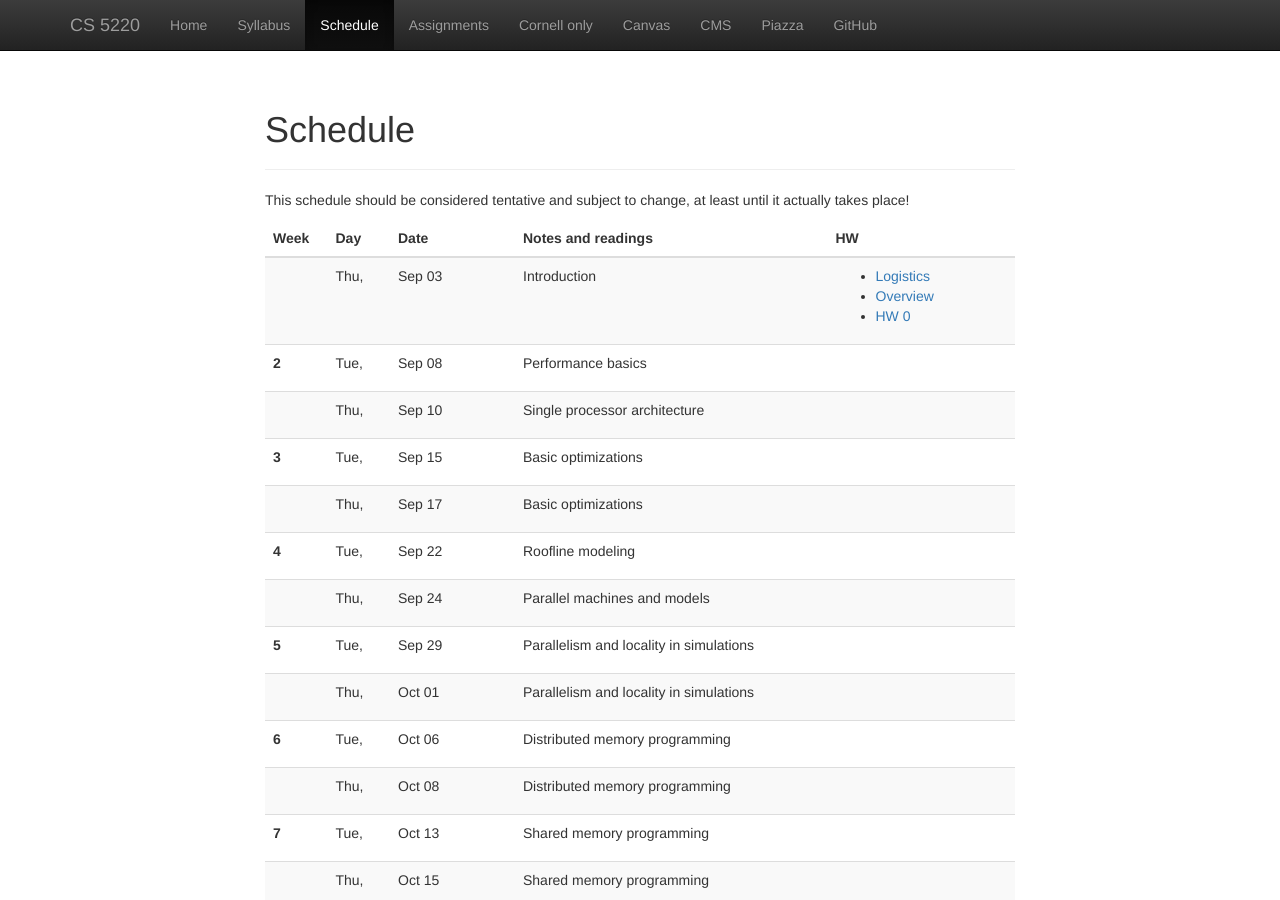
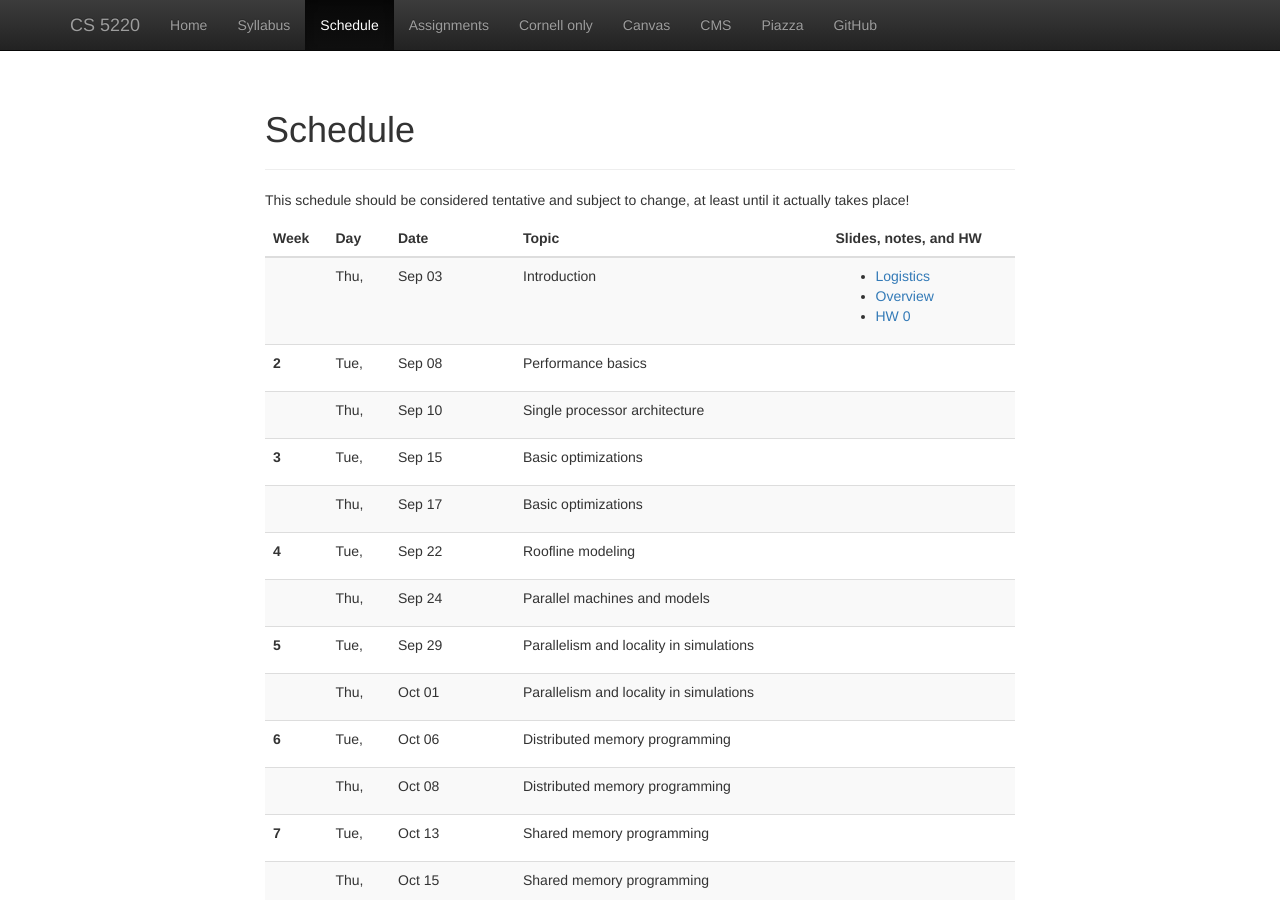
Before and after one commit to cs5220-f20/web, a Jekyll site: the page built from web/schedule.html, in a window 1280 px wide and 900 px high. Built offline with Jekyll 4.4.1, drawn with Linux system fonts in a browser that asks for light colours; nearby versions of some CDN libraries.

Commit message:
Correct headings on CMS.

```diff
--- a/web/schedule.html
+++ b/web/schedule.html
@@ -22,8 +22,8 @@ layout: main
         <th>Week</th>
         <th>Day</th>
         <th>Date</th>
-        <th>Notes and readings</th>
-        <th>HW</th>
+        <th>Topic</th>
+        <th>Slides, notes, and HW</th>
       </tr>
     </thead>
     {% for lec in site.data.lectures %}
```
